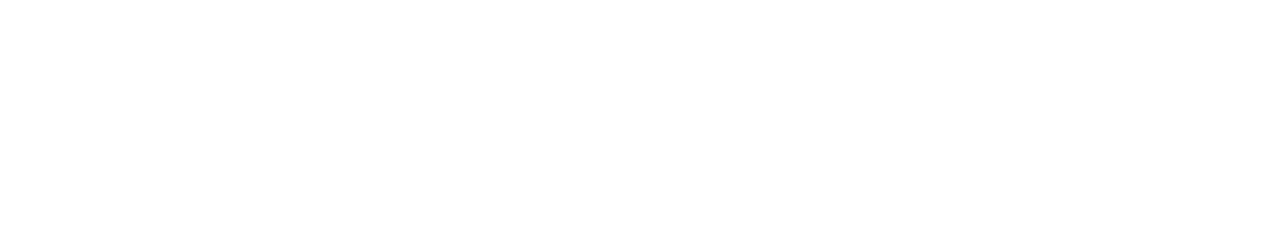
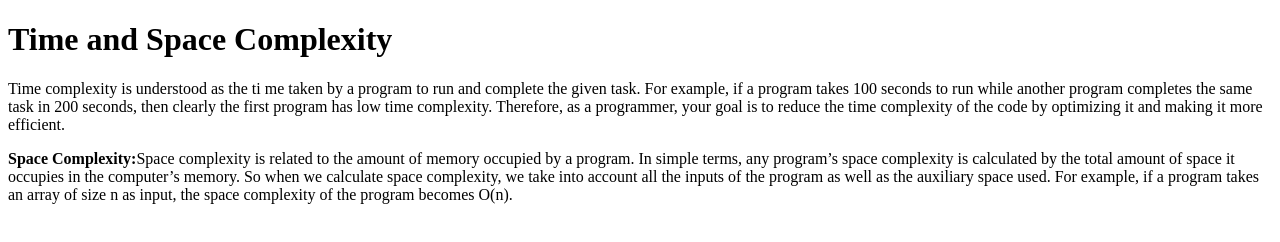
Before and after one commit to acciojob/time-and-space-complexity-Sravyabh, a website: page main.html in a window 1280 px wide. Drawn offline with Linux system fonts and the light colour scheme.

Commit message:
created a submission

```diff
--- a/main.html
+++ b/main.html
@@ -8,6 +8,21 @@
 
 <body>
 	<!-- the entire body must be written by student -->
+	<h1>Time and Space Complexity</h1>
+	<p>Time complexity is understood as the ti
+		me taken by a program to run and complete the given task.
+		For example, if a program takes 100 seconds to run while
+		another program completes the same task in 200 seconds,
+		then clearly the first program has low time complexity.
+		Therefore, as a programmer, your goal is to reduce the time
+		complexity of
+		the code by optimizing it and making it more efficient.</p>
+	<p><b>Space Complexity:</b>Space complexity is related to the amount of
+		memory occupied by a program. In simple terms, any program’s
+		space complexity is calculated by the total amount of space
+		it occupies in the computer’s memory. So when we calculate
+		space complexity, we take into account all the inputs of the program as well as the auxiliary space used. For example, if a program takes an array of size n as input,
+		the space complexity of the program becomes O(n).</p>
     <script type="text/javascript" src="./script.js">
 </script>
 
```
